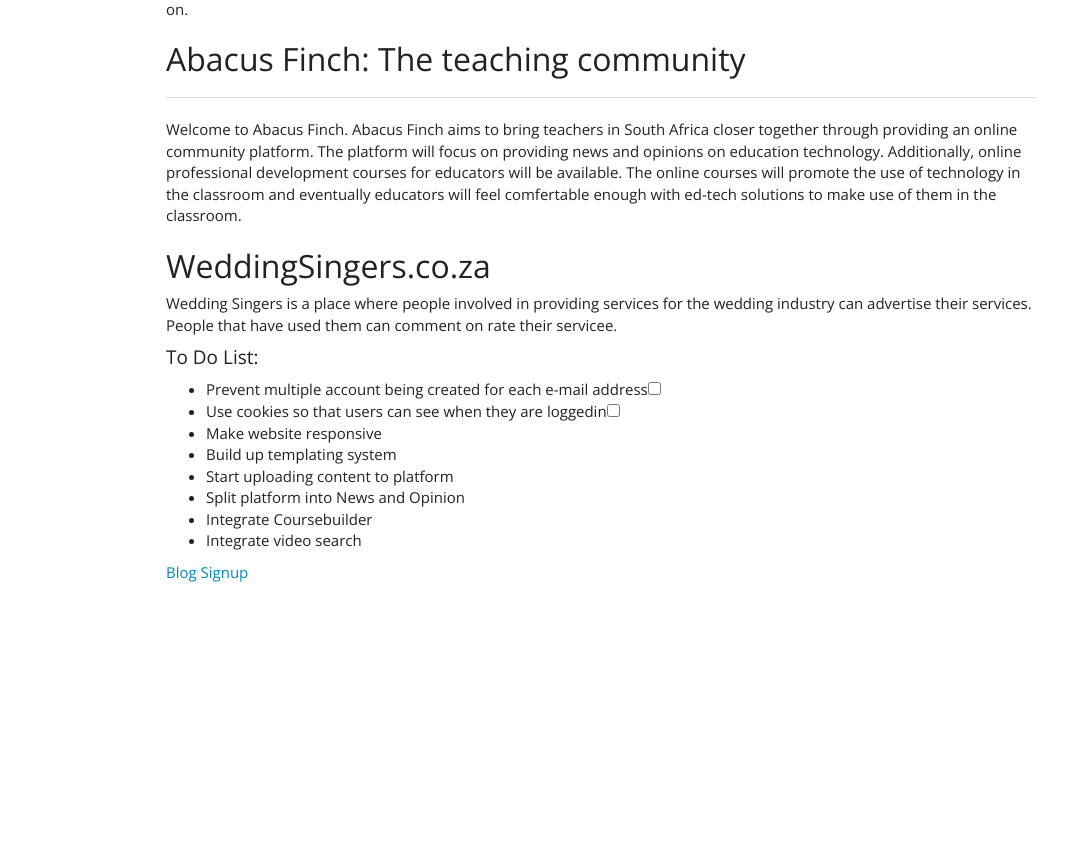
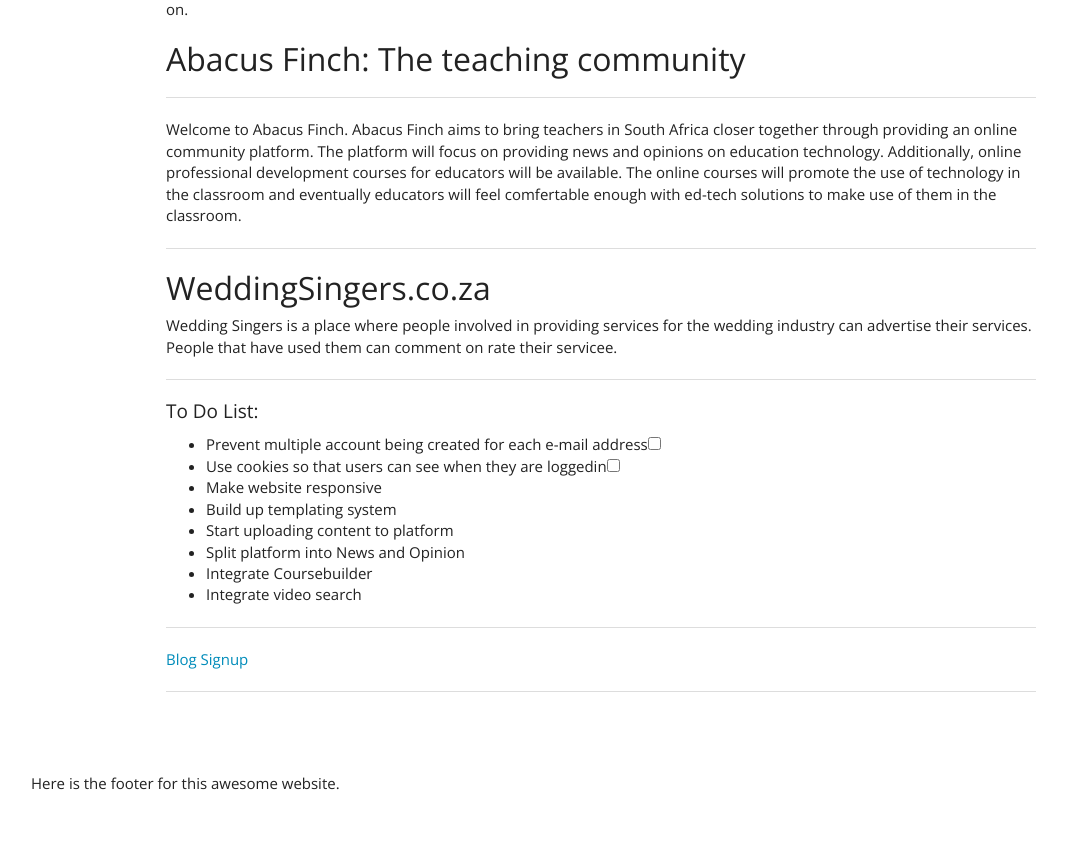
Before and after one commit to nicholaschris/ducking-tyrion, a Python web app: template templates/front.html in a window 1280 px wide. Shown: the part 556-1411 px from the top of the page, without its empty margins (39-1106 px from the left). Before the commit the page ends 1138 px from the top, so only its background shows below. Run offline with Jinja, Linux system fonts and the light colour scheme; the template is opened without the code that fills it, so the values that code supplies are empty.

Commit message:
update templates

```diff
--- a/app.yaml
+++ b/app.yaml
@@ -1,5 +1,5 @@
 application: cs253buildablog
-version: 2
+version: dev2
 runtime: python27
 api_version: 1
 threadsafe: true
--- a/main.py
+++ b/main.py
@@ -229,7 +229,7 @@ class Home(Handler):
         cookie = self.request.cookies.get('user_id')
         print "Home", cookie
         if cookie:
-            self.write("Welcome, " +cookie+"!")
+            self.write("Welcome, " +cookie+"! <a href='/blog'>Continue</a>")
         else:
             self.render('front.html')
 
--- a/static/main.css
+++ b/static/main.css
@@ -152,3 +152,7 @@ input[type=submit] {
     width: 500px;
     font-size: 1.2em;
 }
+
+footer {
+    padding: 60px 0;
+}
--- a/templates/base.html
+++ b/templates/base.html
@@ -99,6 +99,9 @@
     {% endblock %}
     </div>
   </div>
+  <div class="container">
+    <footer>Here is the footer for this awesome website.</footer>
+  </div>
 </body>
 
 </html>
--- a/templates/front.html
+++ b/templates/front.html
@@ -1,6 +1,7 @@
 {% extends "base.html" %}
 {% block title %} | News and Opinions {% endblock %}
 {% block content %}
+
         <h1>Abacus Finch</h1>
         <p>This website is currently a testing place for a number of ideas and websites based on a common, generic CMS based on Google App Engine. The <a href="latest">Latest "adverts" or content that has been posted can be seen here</a>. There different ideas are listed below.</p>
         <h2>Wanteds.co.za</h2>
@@ -18,10 +19,12 @@
         <p>
             Welcome to Abacus Finch. Abacus Finch aims to bring teachers in South Africa closer together through providing an online community platform. The platform will focus on providing news and opinions on education technology. Additionally, online professional development courses for educators will be available. The online courses will promote the use of technology in the classroom and eventually educators will feel comfertable enough with ed-tech solutions to make use of them in the classroom.
         </p>
+        <hr>
         <h2>WeddingSingers.co.za</h2>
         <p>
             Wedding Singers is a place where people involved in providing services for the wedding industry can advertise their services. People that have used them can comment on rate their servicee.
         </p>
+        <hr>
         <h4>To Do List: </h4>
         <ul>
             <li>Prevent multiple account being created for each e-mail address<input type="checkbox"/></li>
@@ -33,6 +36,9 @@
             <li>Integrate Coursebuilder</li>
             <li>Integrate video search</li>
         </ul>
+        <hr>
         <a href="/blog">Blog</a>
         <a href="/blog/signup">Signup</a>
+        <hr>
+
 {% endblock %}
--- a/templates/latest.html
+++ b/templates/latest.html
@@ -19,7 +19,7 @@
                 <div class="article-votes">
                     <form action="/latest" method="post">
                         <input name="id" value={{item.key().id()}} style="display:none">
-                        Votes: {{item.votes}} <button type="button" class="btn btn-primary">Vote+</button>
+                        Votes: <span style="background-color:#008cba;color:#fcfcfc;width:40px;height:40px;line-height:2em;">{{item.votes}}</span> <button type="submit" class="btn btn-primary">Vote+</button>
                     </form>
                 </div>
                 <!-- <div class="article-ip">{{item.ip_address}}</div> -->
```
